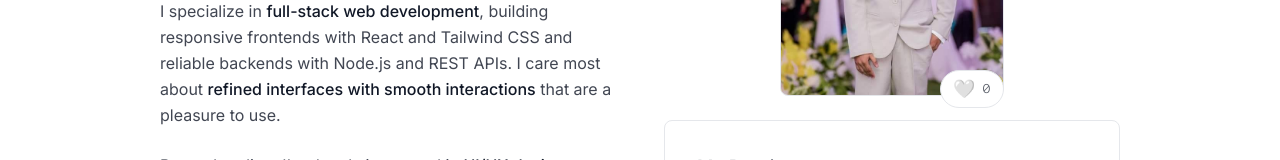
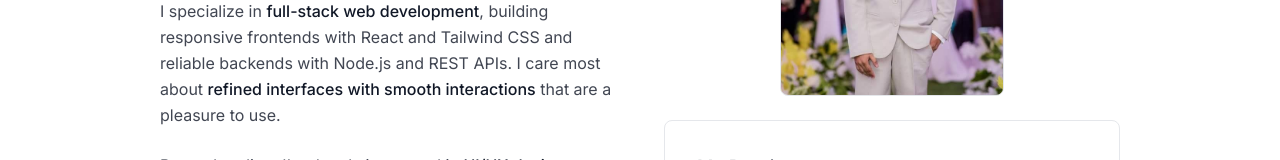
Before and after one commit to Reym-Tech/PersonalPortfolio, a React (Create React App) app: page / in a window 1280 px wide. Shown: the part 1448-1608 px from the top of the page. Built offline with nearby package versions, Linux system fonts and the light colour scheme.

Commit message:
060326_1629: Reduced the bounce in Menu animation, and the blurry backdrop when in dark mode. Also removed the Photo Liked feature in About section.

```diff
--- a/src/ui/layout/NavBar.js
+++ b/src/ui/layout/NavBar.js
@@ -79,7 +79,7 @@ export function NavBar() {
 
       {sidebarOpen && (
         <div
-          className="fixed inset-0 z-40 bg-elegant-text/40 md:hidden"
+          className="fixed inset-0 z-40 bg-black/50 md:hidden"
           onClick={closeSidebar}
         />
       )}
@@ -93,7 +93,7 @@ export function NavBar() {
         inert={!sidebarOpen}
         initial={false}
         animate={{ x: sidebarOpen ? 0 : "-100%" }}
-        transition={reduceMotion ? { duration: 0 } : { type: "spring", damping: 24, stiffness: 280 }}
+        transition={reduceMotion ? { duration: 0 } : { type: "spring", damping: 28, stiffness: 280 }}
         className={`fixed left-0 top-0 z-50 h-full w-64 border-r ${BORDER} bg-elegant-surface p-6 focus:outline-none md:hidden`}
       >
         <div className="mb-8 flex items-center justify-between">
--- a/src/ui/sections/AboutSection.js
+++ b/src/ui/sections/AboutSection.js
@@ -9,25 +9,6 @@ import { certificates } from "../../domain/data/certificates";
 
 export function AboutSection() {
   const rise = useRise();
-  const [photoLikes, setPhotoLikes] = useState(() => Number(localStorage.getItem("photoLikes")) || 0);
-  const [photoLiked, setPhotoLiked] = useState(() => localStorage.getItem("photoLiked") === "true");
-
-  useEffect(() => {
-    try {
-      localStorage.setItem("photoLikes", String(photoLikes));
-      localStorage.setItem("photoLiked", String(photoLiked));
-    } catch (e) { }
-  }, [photoLikes, photoLiked]);
-
-  const handleToggleLike = () => {
-    if (photoLiked) {
-      setPhotoLiked(false);
-      setPhotoLikes((p) => Math.max(0, p - 1));
-    } else {
-      setPhotoLiked(true);
-      setPhotoLikes((p) => p + 1);
-    }
-  };
 
   return (
     <section id="about" className="scroll-mt-20">
@@ -87,22 +68,6 @@ export function AboutSection() {
                   frameClassName={`w-56 rounded-[8px] border ${BORDER}`}
                   imgClassName="h-56 w-full object-cover"
                 />
-                <button
-                  onClick={handleToggleLike}
-                  aria-pressed={photoLiked}
-                  aria-label={photoLiked ? "Unlike photo" : "Like photo"}
-                  className={`absolute -bottom-3 right-0 inline-flex items-center gap-2 rounded-full border ${BORDER} bg-elegant-surface px-3 py-1 ${focusLink}`}
-                >
-                  <motion.span
-                    animate={photoLiked ? { scale: [1, 1.3, 1] } : { scale: 1 }}
-                    transition={{ duration: 0.4 }}
-                    className="text-lg"
-                    aria-hidden="true"
-                  >
-                    {photoLiked ? "💖" : "🤍"}
-                  </motion.span>
-                  <span className="font-mono text-sm text-elegant-text/70">{photoLikes}</span>
-                </button>
               </div>
             </div>
 
```
